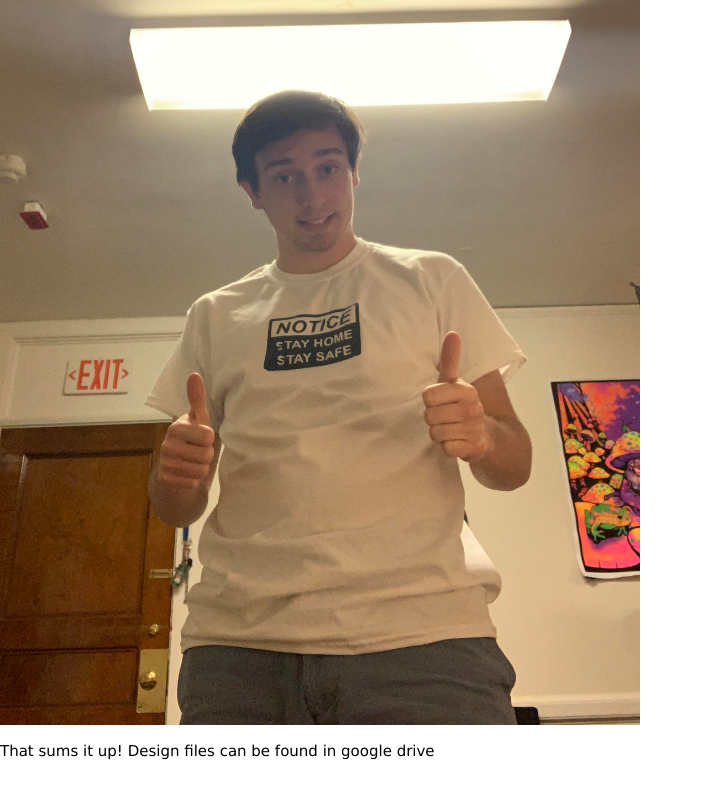
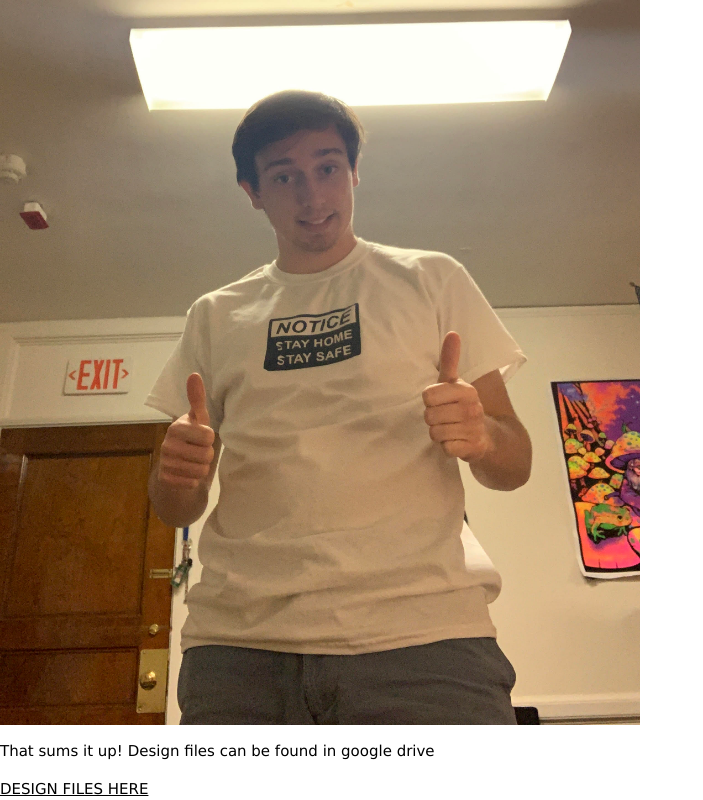
Before and after one commit to JacksonDyer/JacksonDyer.github.io, a plain HTML site: page VinylCutting.html in a window 1280 px wide. Shown: the part 4812-5612 px from the top of the page, without its empty margins (0-703 px from the left). Before the commit the page ends 5590 px from the top, so only its background shows below. Drawn offline with nearby package versions, Linux system fonts and the light colour scheme.

Commit message:
pattipush2

```diff
--- a/VinylCutting.html
+++ b/VinylCutting.html
@@ -70,3 +70,5 @@
 
 
 <p> That sums it up! Design files can be found in google drive</p>
+
+<a href="https://drive.google.com/file/d/1RRPsKAbAGvwzx7rHefzWwmdcb45bqIkX/view?usp=sharing">DESIGN FILES HERE</a>
```
